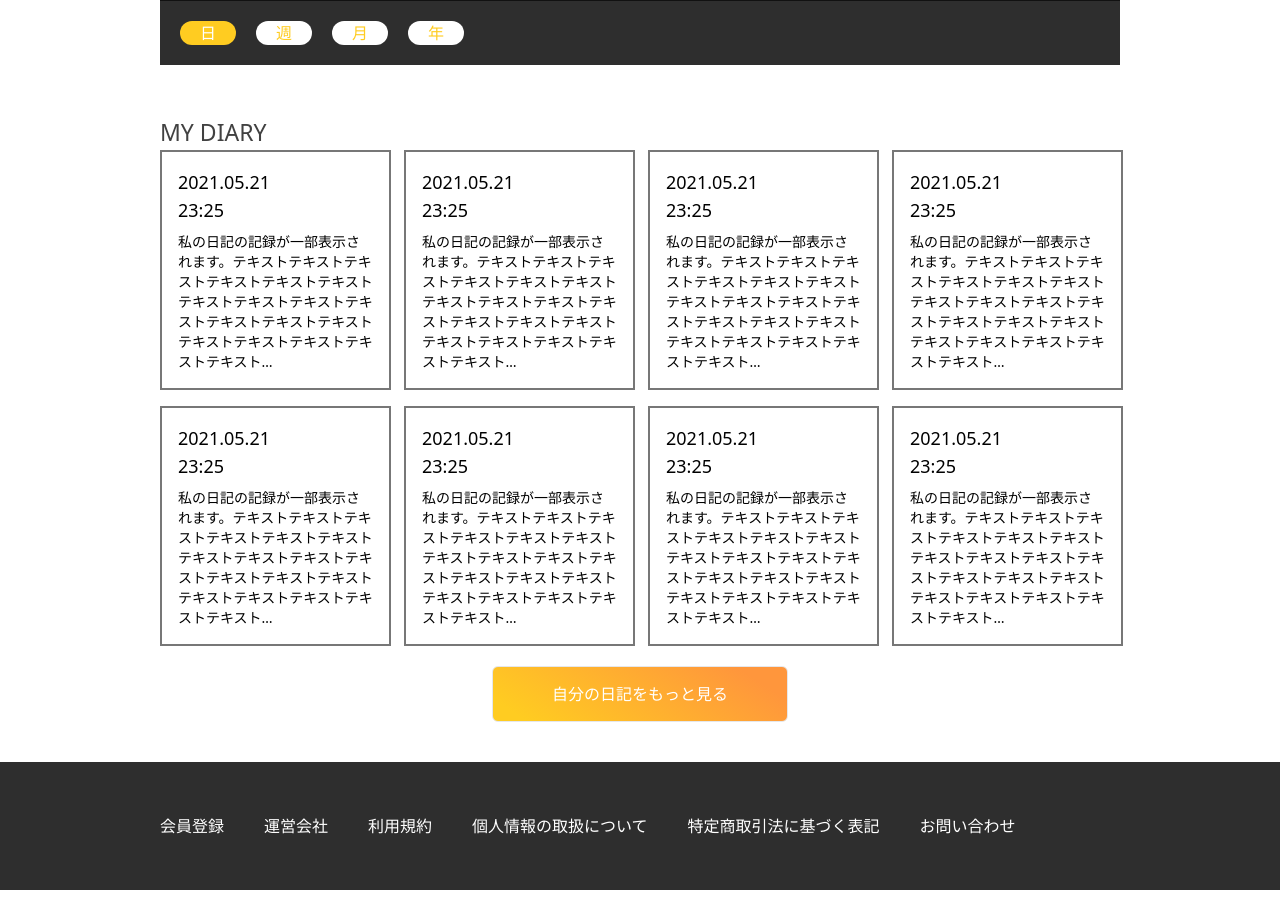
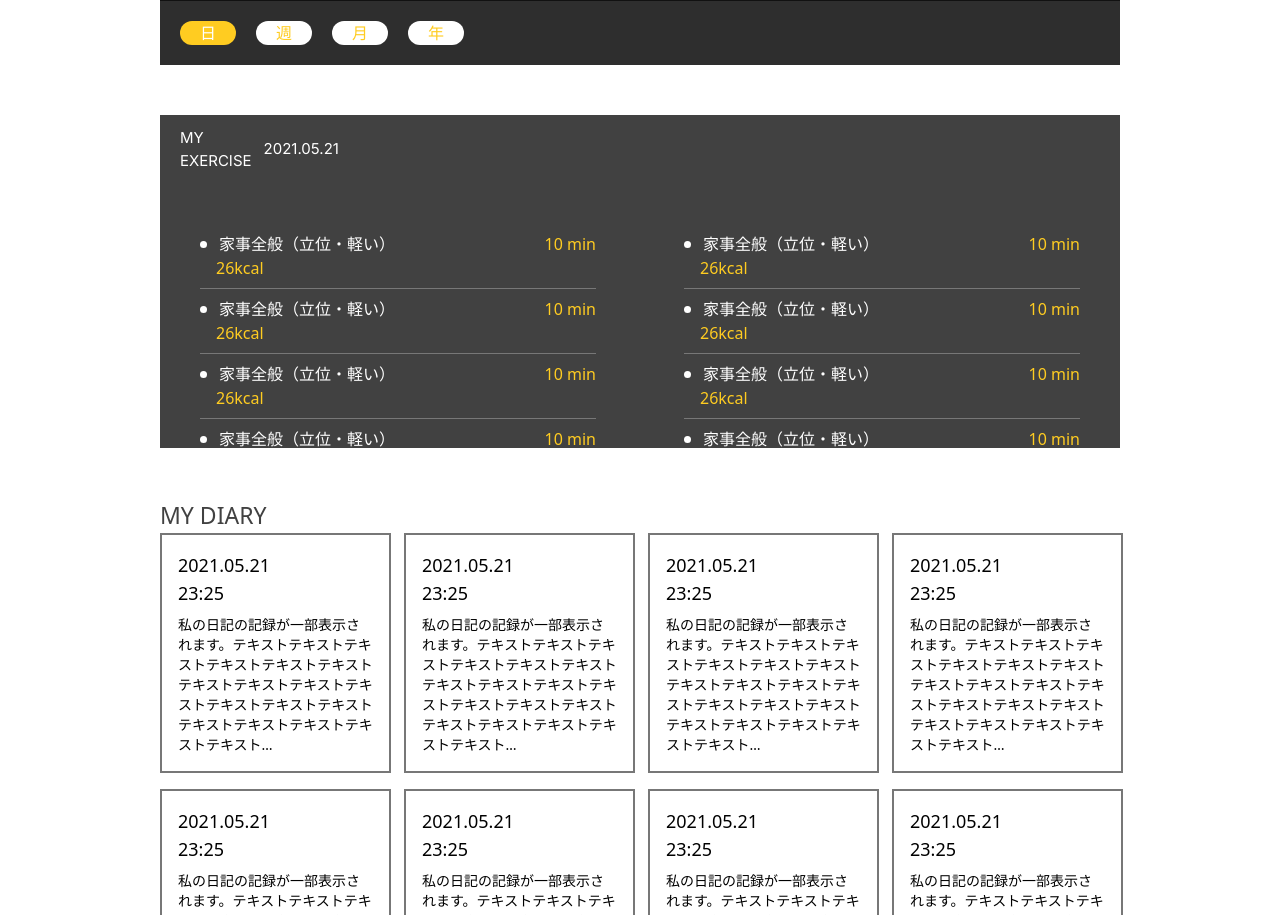
Before and after one commit to LofizDev/Arent_Test, a React (Vite) app: page /records in a window 1280 px wide. Shown: the part 940-1855 px from the top of the page. Before the commit the page ends 1830 px from the top, so only its background shows below. Built offline with nearby package versions, Linux system fonts and the light colour scheme.

Commit message:
exercise

```diff
--- /dev/null
+++ b/mock/exercise.json
@@ -0,0 +1,69 @@
+{
+    "exercises": [
+        {
+            "title": "家事全般（立位・軽い）",
+            "kcal": 26,
+            "minute": 10
+        },
+        {
+            "title": "家事全般（立位・軽い）",
+            "kcal": 26,
+            "minute": 10
+        },
+        {
+            "title": "家事全般（立位・軽い）",
+            "kcal": 26,
+            "minute": 10
+        },
+        {
+            "title": "家事全般（立位・軽い）",
+            "kcal": 26,
+            "minute": 10
+        },
+        {
+            "title": "家事全般（立位・軽い）",
+            "kcal": 26,
+            "minute": 10
+        },
+        {
+            "title": "家事全般（立位・軽い）",
+            "kcal": 26,
+            "minute": 10
+        },
+        {
+            "title": "家事全般（立位・軽い）",
+            "kcal": 26,
+            "minute": 10
+        },
+        {
+            "title": "家事全般（立位・軽い）",
+            "kcal": 26,
+            "minute": 10
+        },
+        {
+            "title": "家事全般（立位・軽い）",
+            "kcal": 26,
+            "minute": 10
+        },
+        {
+            "title": "家事全般（立位・軽い）",
+            "kcal": 26,
+            "minute": 10
+        },
+        {
+            "title": "家事全般（立位・軽い）",
+            "kcal": 26,
+            "minute": 10
+        },
+        {
+            "title": "家事全般（立位・軽い）",
+            "kcal": 26,
+            "minute": 10
+        },
+        {
+            "title": "家事全般（立位・軽い）",
+            "kcal": 26,
+            "minute": 10
+        }
+    ]
+}
--- /dev/null
+++ b/src/components/ExerciseList.tsx
@@ -0,0 +1,52 @@
+import data from '../../mock/exercise.json';
+
+function ExerciseList() {
+    return <>
+    <div className='px-5 flex items-center gap-1 py-3'>
+                    <span className='font-inter text-[15px] text-white '>MY <br /> EXERCISE</span>
+                    <p className='text-white font-inter text-[15px] ml-2'>2021.05.21</p>
+                </div>
+    <div className="h-[264px] flex text-light justify-between p-10 overflow-y-scroll">
+        <ul className="list-disc w-[45%]">
+            {data.exercises.map((item, index) => <li key={index} className="flex justify-between border-b border-b border-gray-400 py-2">
+                <div>
+                    <div className="flex items-center">
+                        <div className="h-[7px] w-[7px] bg-light rounded-full mr-3"></div>
+                        <div>
+                        {item.title}
+                        </div>
+                    </div>
+                    <span className="ml-4 text-primary-300">
+                        {item.kcal}kcal
+                    </span>
+                </div>
+                <div className="text-primary-300">
+                    {item.minute} min
+                </div>
+            </li>)}
+
+        </ul>
+        <ul className="list-disc w-[45%]">
+            {data.exercises.map((item, index) => <li key={index} className="flex justify-between border-b border-b border-gray-400 py-2">
+                <div>
+                    <div className="flex items-center">
+                        <div className="h-[7px] w-[7px] bg-light rounded-full mr-3"></div>
+                        <div>
+                        {item.title}
+                        </div>
+                    </div>
+                    <span className="ml-4 text-primary-300">
+                        {item.kcal}kcal
+                    </span>
+                </div>
+                <div className="text-primary-300">
+                    {item.minute} min
+                </div>
+            </li>)}
+
+        </ul>
+    </div>
+    </>
+}
+
+export default ExerciseList;
--- a/src/pages/Records.tsx
+++ b/src/pages/Records.tsx
@@ -1,10 +1,12 @@
-import React, { useEffect, useState } from 'react'
+import { useEffect, useState } from 'react'
 import Layout from '../layout'
 import RecordCategory from '../components/RecordCategory'
 import Chart from '../components/Chart'
 import MyDiary from '../components/MyDiary'
 import { diaries } from '../../mock/diaries'
 import LinearButton from '../components/LinearButton'
+import ExerciseList from '../components/ExerciseList'
+
 function Records() {
     const [lastPage, setLastPage] = useState<number>(8)
     const dateType = ['日', '週', '月', '年']
@@ -62,6 +64,9 @@ function Records() {
                     ))}
                 </div>
             </div>
+            <div className='lg:w-[960px] w-full lg:px-0 mt-[50px] px-3 bg-dark-500 mx-auto'>
+                <ExerciseList/>
+            </div>
             <div className='lg:w-[960px] w-full mt-[50px] mx-auto'>
                 <h1 className='uppercase text-dark-500 text-[23px] '>my diary</h1>
                 <div className='lg:grid-cols-4 grid md:px-0 px-3 mx-auto gap-4 grid-cols-2 md:grid-cols-3'>
```
